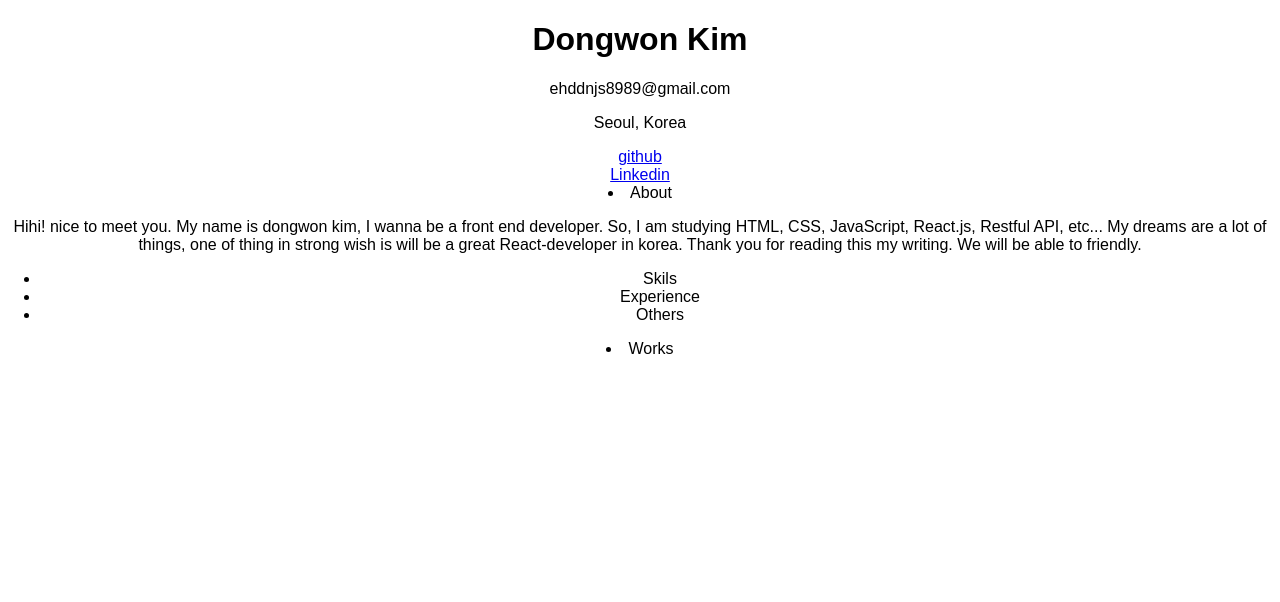
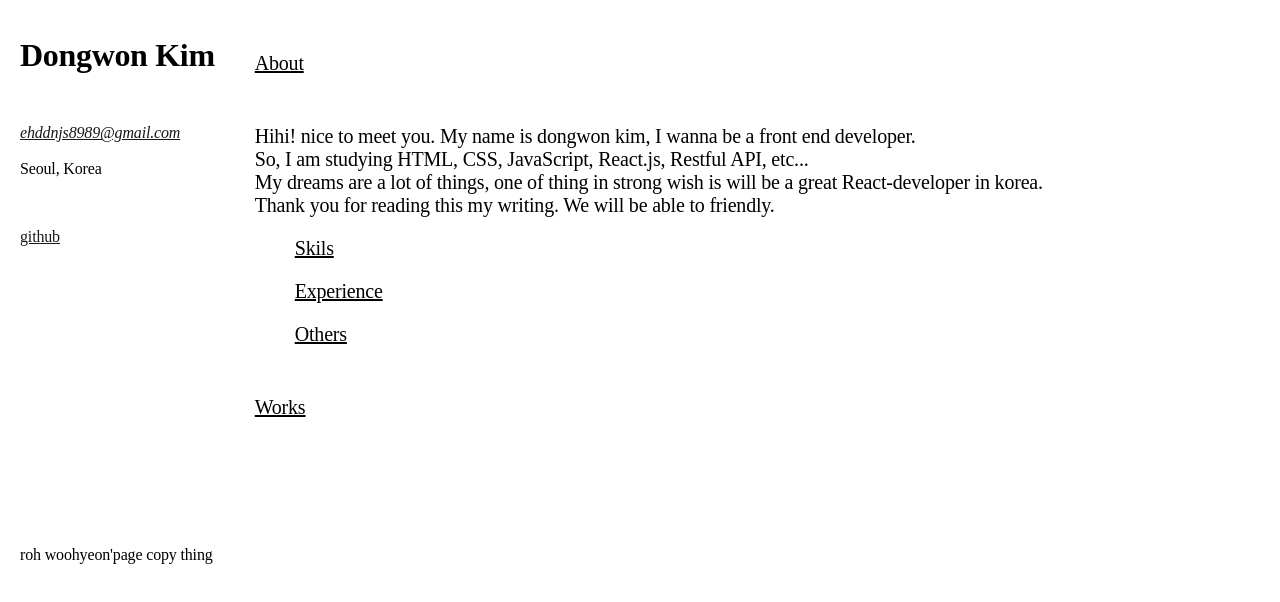
Before and after one commit to gimdongwon/blog, a React (Create React App) app: page / in a window 1280 px wide. Both pictures are taken after a click on the item "About". Shown: the top 602 px of the page. Built offline with nearby package versions, Linux system fonts and the light colour scheme.

Commit message:
1th release

```diff
--- a/src/App.css
+++ b/src/App.css
@@ -1,5 +1,13 @@
+* {
+    font-family: 'Spoqa Han Sans', 'Spoqa Han Sans JP', 'sans-serif';
+    box-sizing: border-box;
+    letter-spacing: -.01em;
+}
+
 .App {
-  text-align: center;
+    font-family: spoqaHanSans;
+    display: flex;
+    margin-top: 16px
 }
 
 .App-logo {
@@ -23,6 +31,80 @@
 }
 
 @keyframes App-logo-spin {
-  from { transform: rotate(0deg); }
-  to { transform: rotate(360deg); }
+    from {
+        transform: rotate(0deg);
     }
+    to {
+        transform: rotate(360deg);
+    }
+}
+
+.Header {
+    width: 40%;
+}
+
+header {
+    padding-left: 20px;
+}
+
+.main {
+    width: 60%;
+}
+
+.menuList {
+    /* display: flex; */
+    list-style: none;
+    padding-top: 16px;
+    padding-bottom: 32px;
+    font-size: 20px;
+}
+
+.menuListPara {
+    margin-top: 50px;
+    margin-bottom: 50px;
+}
+
+.aboutList {
+    display: inline;
+    padding-bottom: 100px;
+    text-decoration: underline;
+}
+
+.worksList {
+    text-decoration: underline;
+}
+
+.listItems {
+    list-style-type: none;
+    margin-top: 20px;
+}
+
+.emailTag {
+    margin-top: 50px;
+    margin-bottom: 50px;
+}
+
+a {
+    color: #181818
+}
+
+.copyTag {
+    margin-top: 300px;
+}
+
+.SkilsList {
+    margin-bottom: 20px;
+    text-decoration: underline;
+}
+
+.ExperienceList {
+    margin-top: 20px;
+    margin-bottom: 20px;
+    text-decoration: underline;
+}
+
+.OthersList {
+    margin-top: 20px;
+    margin-bottom: 20px;
+    text-decoration: underline;
+}
--- a/src/App.js
+++ b/src/App.js
@@ -7,8 +7,8 @@ class App extends Component {
   render() {
     return (
       <div className="App">
-        <Header />
-        <Main />
+        <Header className="Header" />
+        <Main className="Main" />
       </div>
     );
   }
--- a/src/components/Header.js
+++ b/src/components/Header.js
@@ -6,15 +6,20 @@ export default class Header extends Component {
       <React.Fragment>
         <header>
           <h1>Dongwon Kim</h1>
+          <nav>
+            <div className="emailTag">
+              <address>
+                <a href="mailto:ehddnjs8989@gmail.com">ehddnjs8989@gmail.com</a>
+              </address>{" "}
+              <br />
+              Seoul, Korea
+            </div>
+            <div className="linkTag">
+              <a href="https://github.com/gimdongwon">github</a>
+            </div>
+          </nav>
+          <p className="copyTag">roh woohyeon'page copy thing</p>
         </header>
-        <headeritem>
-          <div>
-            ehddnjs8989@gmail.com <p> Seoul, Korea </p>
-          </div>
-          <a href="https://github.com/gimdongwon">github</a>
-          <br />
-          <a href="https://github.com/gimdongwon">Linkedin</a>
-        </headeritem>
       </React.Fragment>
     );
   }
--- a/src/components/Main.js
+++ b/src/components/Main.js
@@ -9,12 +9,29 @@ export default class Main extends React.Component {
 
   render() {
     return (
-      <nav>
-        <li onClick={e => this.setState({ currentState: "About" })}>About</li>
-        {this.state.currentState === "About" ? <MyIntroduce /> : ""}
-        <li onClick={e => this.setState({ currentState: "Works" })}>Works</li>
+      <ul className="menuList">
+        <li
+          onClick={e =>
+            this.setState({
+              currentState: "About"
+            })
+          }
+          className="aboutList"
+        >
+          About
+        </li>
+        <p className="menuListPara">
+          {this.state.currentState === "About" ? <MyIntroduce /> : ""}
+        </p>
+
+        <li
+          onClick={e => this.setState({ currentState: "Works" })}
+          className="worksList"
+        >
+          Works
+        </li>
         {this.state.currentState === "Works" ? <MyWorks /> : ""}
-      </nav>
+      </ul>
     );
   }
 }
--- a/src/components/MyIntroduce.js
+++ b/src/components/MyIntroduce.js
@@ -11,20 +11,33 @@ export default class MyIntroduce extends React.Component {
       <div>
         <p>
           Hihi! nice to meet you. My name is dongwon kim, I wanna be a front end
-          developer. So, I am studying HTML, CSS, JavaScript, React.js, Restful
-          API, etc... My dreams are a lot of things, one of thing in strong wish
-          is will be a great React-developer in korea. Thank you for reading
-          this my writing. We will be able to friendly.
+          developer. <br />So, I am studying HTML, CSS, JavaScript, React.js,
+          Restful API, etc... <br />My dreams are a lot of things, one of thing
+          in strong wish is will be a great React-developer in korea. <br />Thank
+          you for reading this my writing. We will be able to friendly.
         </p>
 
-        <ul>
-          <li onClick={e => this.setState({ pages: "Skils" })}>Skils</li>
+        <ul className="listItems">
+          <li
+            onClick={e => this.setState({ pages: "Skils" })}
+            className="SkilsList"
+          >
+            Skils
+          </li>
           {this.state.pages === "Skils" ? <SkilsItems /> : ""}
-          <li onClick={e => this.setState({ pages: "Experience" })}>
+          <li
+            onClick={e => this.setState({ pages: "Experience" })}
+            className="ExperienceList"
+          >
             Experience
           </li>
           {this.state.pages === "Experience" ? <ExperienceItems /> : ""}
-          <li onClick={e => this.setState({ pages: "Others" })}>Others</li>
+          <li
+            onClick={e => this.setState({ pages: "Others" })}
+            className="OthersList"
+          >
+            Others
+          </li>
           {this.state.pages === "Others" ? <OthersItems /> : ""}
         </ul>
       </div>
--- a/src/components/OthersItems.js
+++ b/src/components/OthersItems.js
@@ -2,6 +2,6 @@ import React, { Component } from "react";
 
 export default class OthersItems extends Component {
   render() {
-    return <div>Others...</div>;
+    return <div>...</div>;
   }
 }
```
Lines whose indentation alone changed are shown as unchanged.
